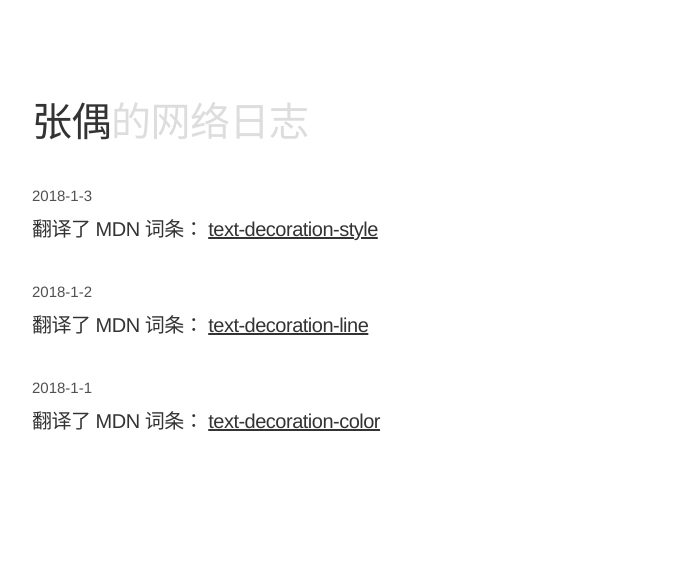
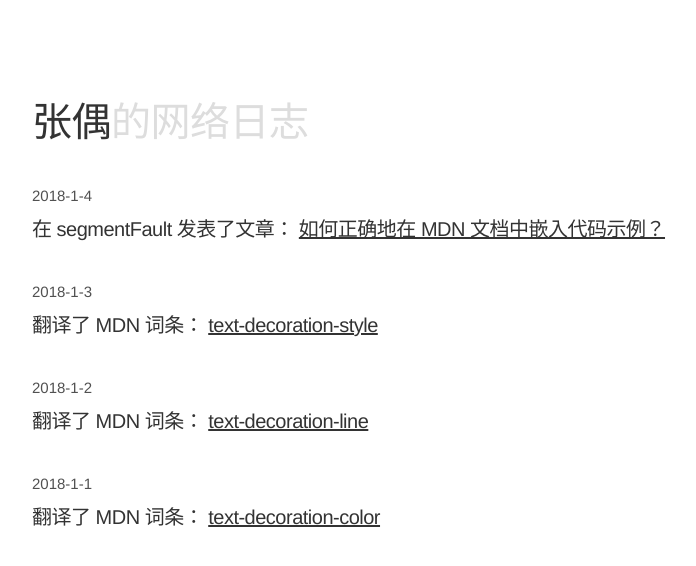
Before and after one commit to comehope/comehope.github.io, a Jekyll site: the page built from index.html, in a window 1280 px wide. Shown: the top 566 px of the page, without its empty margins (248-944 px from the left). Built offline with Jekyll 4.4.1, drawn with Linux system fonts in a browser that asks for light colours.

Commit message:
更新日志2018-1-4

```diff
--- a/index.html
+++ b/index.html
@@ -12,6 +12,16 @@ layout: default
   </nav>
 </header>
 <div class="content list">
+  <div class="list-item">
+    <div class="list-post-date">
+      <time>2018-1-4</time>
+    </div>
+    <h3 class="list-post-title">
+      在 segmentFault 发表了文章：
+      <a href="https://segmentfault.com/a/1190000012708768" target="_blank">如何正确地在 MDN 文档中嵌入代码示例？</a>
+    </h3>
+  </div>
+
   <div class="list-item">
     <div class="list-post-date">
       <time>2018-1-3</time>
```
